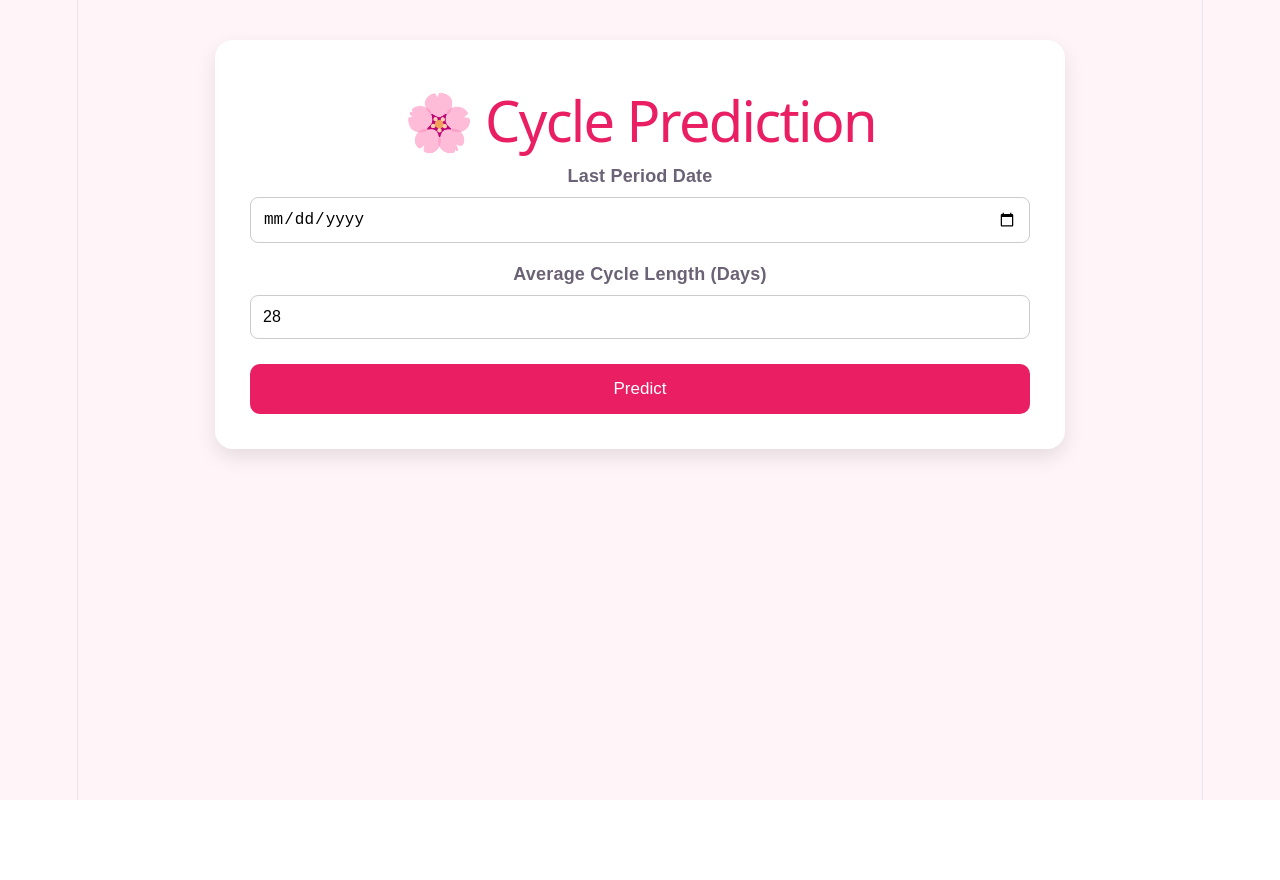
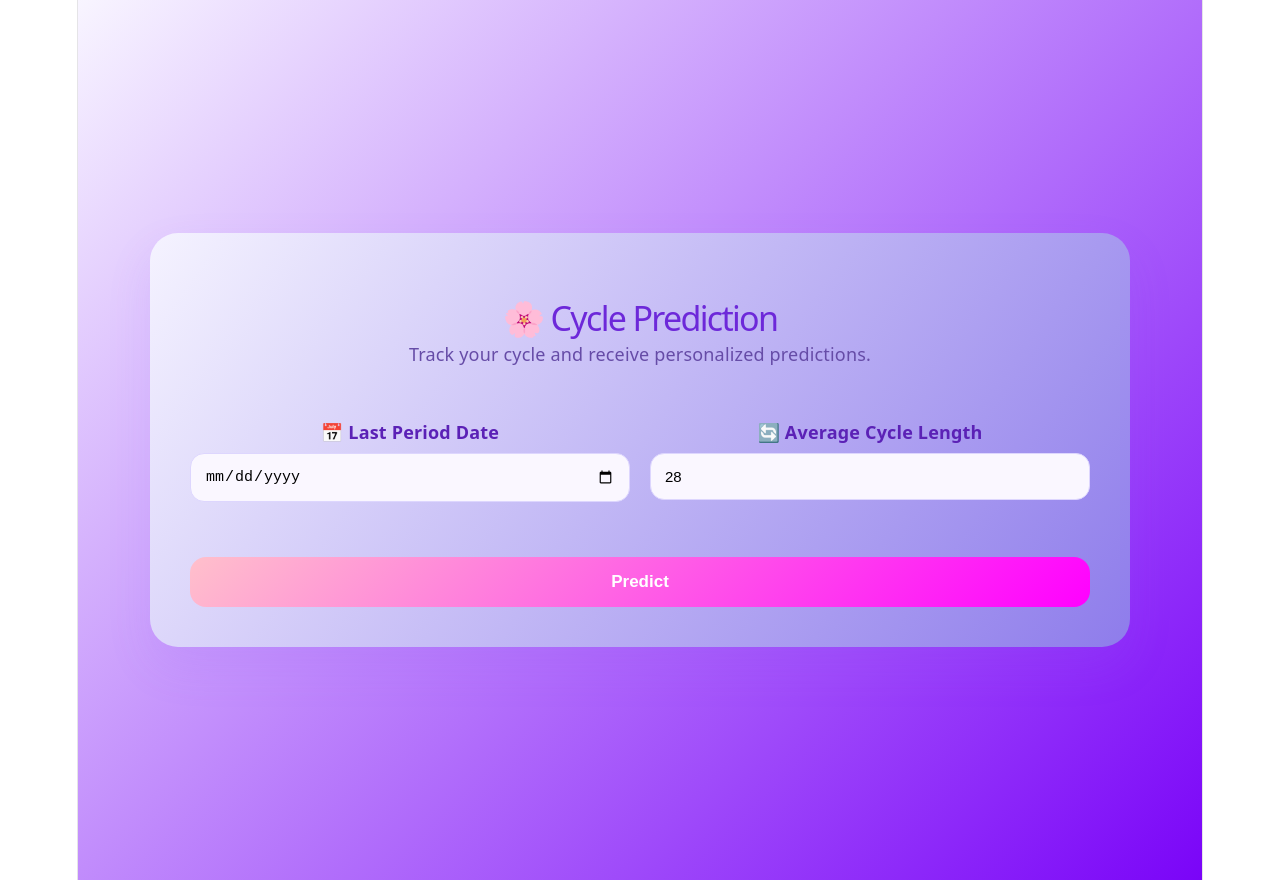
Before and after one commit to UnnatiKulsh-1229/women_healthcare, a React app in the folder frontend/: page /CycleTracker in a window 1280 px wide. Before the commit the page ends 800 px from the top, so only its background shows below. Built offline with nearby package versions, Linux system fonts and the light colour scheme; the HTML template or start-up script is replaced by a standard one.

Commit message:
Styling tracker and healthrecords

```diff
--- a/frontend/src/pages/CycleTracker.jsx
+++ b/frontend/src/pages/CycleTracker.jsx
@@ -1,18 +1,17 @@
 import { useState } from "react";
+import axios from "axios";
 import "../style/CycleTracker.css";
-import axios from "axios";
-const userEmail = localStorage.getItem("email");
+
 function Tracker() {
   const [lastPeriod, setLastPeriod] = useState("");
   const [cycleLength, setCycleLength] = useState(28);
-
   const [nextPeriod, setNextPeriod] = useState("");
   const [ovulationDay, setOvulationDay] = useState("");
   const [fertileStart, setFertileStart] = useState("");
   const [fertileEnd, setFertileEnd] = useState("");
   const [daysRemaining, setDaysRemaining] = useState("");
   const [cycleStatus, setCycleStatus] = useState("");
-
+  const userEmail = localStorage.getItem("email");
   const calculatePrediction = () => {
     if (!lastPeriod) {
       alert("Please select your last period date.");
@@ -94,23 +93,35 @@ function Tracker() {
       <div className="tracker-card">
 
         <h1>🌸 Cycle Prediction</h1>
+        <p className="tracker-subtitle">
+  Track your cycle and receive personalized predictions.
+</p>
 
-        <label>Last Period Date</label>
+       <div className="form-grid">
+
+  <div className="form-group">
+    <label>📅 Last Period Date</label>
 
     <input
       type="date"
       value={lastPeriod}
       onChange={(e) => setLastPeriod(e.target.value)}
     />
+  </div>
 
-        <label>Average Cycle Length (Days)</label>
+  <div className="form-group">
+    <label>🔄 Average Cycle Length</label>
 
     <input
       type="number"
+      min="21"
+      max="40"
       value={cycleLength}
       onChange={(e) => setCycleLength(e.target.value)}
     />
+  </div>
 
+</div>
         <button
           className="predict-btn"
           onClick={calculatePrediction}
@@ -124,20 +135,39 @@ function Tracker() {
 
             <div className="prediction-card">
               <h3>🌸 Next Period</h3>
-              <p>{new Date(nextPeriod).toDateString()}</p>
-              <p>{nextPeriod}</p>
+              <p>
+  {new Date(nextPeriod).toLocaleDateString("en-IN", {
+    day: "numeric",
+    month: "long",
+    year: "numeric",
+  })}
+</p>
             </div>
 
             <div className="prediction-card">
               <h3>🥚 Ovulation Day</h3>
-              <p>{ovulationDay}</p>
+              <p>
+  {new Date(ovulationDay).toLocaleDateString("en-IN", {
+    day: "numeric",
+    month: "long",
+    year: "numeric",
+  })}
+</p>
             </div>
 
             <div className="prediction-card">
               <h3>💖 Fertile Window</h3>
-              <p>{fertileStart}</p>
-              <p>to</p>
-              <p>{fertileEnd}</p>
+              <p>
+  {new Date(fertileStart).toLocaleDateString("en-IN", {
+    day: "numeric",
+    month: "long",
+    year: "numeric",
+  })} to {new Date(fertileEnd).toLocaleDateString("en-IN", {
+    day: "numeric",
+    month: "long",
+    year: "numeric",
+  })}
+</p>
             </div>
 
             <div className="prediction-card">
--- a/frontend/src/pages/Dashboard.jsx
+++ b/frontend/src/pages/Dashboard.jsx
@@ -4,17 +4,54 @@ import { useNavigate } from "react-router-dom";
 import Sidebar from "../components/Sidebar";
 import "../style/Dashboard.css";
 import Navbar from "../components/Navbar";
+import axios from "axios";
+import { useState } from "react";
 function Dashboard() {
   const navigate = useNavigate();
+  const email = localStorage.getItem("email");
+  const userName = email ? email.split("@")[0] : "User";
+
+  const [cycleData, setCycleData] = useState(null);
 
   useEffect(() => {
   const token = localStorage.getItem("token");
 
   if (!token) {
     navigate("/");
+    return;
   }
+
+  fetchCycleData();
+
 }, []);
+const fetchCycleData = async () => {
 
+  try {
+
+    const email = localStorage.getItem("email");
+
+    const response = await axios.get(
+      `http://localhost:5000/api/cycle/latest/${email}`
+    );
+
+    setCycleData(response.data);
+
+  } catch (err) {
+
+    console.log(err);
+  }
+};
+  const calculateCycleDay = () => {
+  if (!cycleData?.last_period) return "--";
+
+  const today = new Date();
+  const lastPeriod = new Date(cycleData.last_period);
+
+  const diffTime = today - lastPeriod;
+  const diffDays = Math.floor(diffTime / (1000 * 60 * 60 * 24));
+
+  return diffDays + 1;
+};
   const handleLogout = () => {
     localStorage.removeItem("token");
     localStorage.removeItem("email");
@@ -23,6 +60,19 @@ function Dashboard() {
 
     navigate("/", { replace: true });
   };
+  /*const fetchCycleData = async () => {
+  try {
+    const email = localStorage.getItem("email");
+
+    const response = await axios.get(
+      `http://localhost:5000/api/cycle/latest/${email}`
+    );
+
+    setCycleData(response.data);
+  } catch (err) {
+    console.log(err);
+  }
+};*/
 
   return (
     <div className="dashboard">
@@ -34,17 +84,20 @@ function Dashboard() {
       <div className="main-content">
         {/* Navbar */}
         <Navbar />
-        <div className="dashboard-header">
+        <div className="hero">
 
-          <div>
-            <h1>Hello, Unnati 👋</h1>
-            <p>Here's what's happening with your health today.</p>
+  <div className="hero-left">
+    <h1>Hello, {userName} 👋</h1>
+    <p>Here's what's happening with your cycle today.</p>
   </div>
 
-          <button className="logout-btn" onClick={handleLogout}>
-            Logout
-          </button>
-
+  <div className="cycle-day">
+    <span>📅</span>
+    <div>
+      <small>Today is</small>
+      <h3>Cycle Day {calculateCycleDay()}</h3>
+    </div>
+  </div>
 </div>
 
         {/* Cards */}
--- a/frontend/src/style/CycleTracker.css
+++ b/frontend/src/style/CycleTracker.css
@@ -1,178 +1,133 @@
-*{
-    box-sizing:border-box;
+/* Page Background */
+.tracker-container {
+    min-height: 100vh;
+    background: linear-gradient(135deg, #f8f5ff, #7a04f8);
+    display: flex;
+    justify-content: center;
+    align-items: center;
+    padding: 40px;
+}
+.form-grid{
+    display:grid;
+    grid-template-columns:repeat(auto-fit,minmax(280px,1fr));
+    gap:20px;
+    margin-bottom:25px;
 }
 
-body{
-    margin:0;
-    font-family:Arial, Helvetica, sans-serif;
-    background:#fff5f8;
+.form-group{
+    display:flex;
+    flex-direction:column;
+}
+.prediction-card h2{
+    font-size:28px;
+    color:#5B21B6;
+    margin:12px 0;
 }
 
-.tracker-container{
-
-    display:flex;
-    justify-content:center;
-    align-items:center;
-
-    padding:40px;
+.prediction-card small{
+    color:#8B5CF6;
+    font-size:14px;
+}
+/* Main Card */
+.tracker-card {
+    width: 100%;
+    max-width: 900px;
+    background: linear-gradient(126deg, #f5f3ff, #8e7ceb);
+    border-radius: 28px;
+    padding: 40px;
+    box-shadow: 0 20px 45px rgba(139,92,246,.12);
 }
 
-.tracker-card{
-
-    width:850px;
-
-    background:white;
-
-    padding:35px;
-
-    border-radius:18px;
-
-    box-shadow:0 8px 20px rgba(0,0,0,0.1);
-
+/* Heading */
+.tracker-card h1 {
+    text-align: center;
+    color: #6D28D9;
+    margin-bottom: 10px;
+    font-size: 34px;
 }
 
-.tracker-card h1{
-
-    text-align:center;
-
-    color:#e91e63;
-
-    margin-bottom:30px;
-
+.tracker-card label {
+    display: block;
+    margin-top: 22px;
+    margin-bottom: 8px;
+    color: #5B21B6;
+    font-weight: 600;
 }
 
-.tracker-card label{
-
-    display:block;
-
-    margin-top:18px;
-
-    font-weight:bold;
-
+/* Inputs */
+.tracker-card input {
+    width: 100%;
+    padding: 14px;
+    border-radius: 14px;
+    border: 1px solid #ddd6fe;
+    font-size: 16px;
+    background: #faf7ff;
+    outline: none;
+    transition: .3s;
+    box-sizing: border-box;
 }
 
-.tracker-card input{
-
-    width:100%;
-
-    padding:12px;
-
-    margin-top:8px;
-
-    border-radius:8px;
-
-    border:1px solid #ccc;
-
-    font-size:16px;
-
+.tracker-card input:focus {
+    border-color: #8B5CF6;
+    box-shadow: 0 0 0 4px rgba(139,92,246,.15);
 }
 
-.predict-btn{
-
-    width:100%;
-
-    padding:15px;
-
-    margin-top:25px;
-
-    background:#e91e63;
-
-    color:white;
-
-    border:none;
-
-    border-radius:10px;
-
-    cursor:pointer;
-
-    font-size:17px;
-
-    transition:.3s;
+.tracker-subtitle {
+    text-align: center;
+    color: #664ca7;
+    margin-bottom: 30px;
+    font-size: 18px;
+}
+/* Buttons */
+.predict-btn,
+.save-btn {
+    width: 100%;
+    margin-top: 30px;
+    padding: 15px;
+    border: none;
+    border-radius: 16px;
+    font-size: 17px;
+    font-weight: bold;
+    cursor: pointer;
+    transition: .3s;
+    color: white;
+    background: linear-gradient(135deg,pink,magenta);
 }
 
-.predict-btn:hover{
-
-    background:#c2185b;
-
+.predict-btn:hover,
+.save-btn:hover {
+    transform: translateY(-3px);
+    box-shadow: 0 12px 24px rgba(139,92,246,.25);
 }
 
-.prediction-section{
-
-    margin-top:35px;
-
-    display:grid;
-
-    grid-template-columns:repeat(auto-fit,minmax(230px,1fr));
-
-    gap:20px;
-
+/* Results Grid */
+.prediction-section {
+    margin-top: 35px;
+    display: grid;
+    grid-template-columns: repeat(auto-fit,minmax(220px,1fr));
+    gap: 20px;
 }
 
-.prediction-card{
-
-    background:#ffe8f1;
-
-    padding:20px;
-
-    border-radius:15px;
-
-    text-align:center;
-
-    box-shadow:0 3px 8px rgba(0,0,0,.08);
-
+/* Individual Card */
+.prediction-card {
+    background: linear-gradient(135deg,#ffffff,#8e7ceb);
+    border-radius: 20px;
+    padding: 20px;
+    box-shadow: 0 8px 20px rgba(139,92,246,.08);
+    transition: .3s;
 }
 
-.prediction-card h3{
-
-    color:#d81b60;
-
+.prediction-card:hover {
+    transform: translateY(-6px);
 }
 
-.prediction-card p{
-
-    font-size:16px;
-
-    margin:8px 0;
-
+.prediction-card h3 {
+    color: #7C3AED;
+    margin-bottom: 12px;
 }
 
-.save-btn{
-
-    grid-column:1/-1;
-
-    width:100%;
-
-    padding:15px;
-
-    background:#8e24aa;
-
-    color:white;
-
-    border:none;
-
-    border-radius:10px;
-
-    cursor:pointer;
-
-    font-size:18px;
-
-    transition:.3s;
+.prediction-card p {
+    color: #4C1D95;
+    font-size: 16px;
+    margin: 5px 0;
 }
-
-.save-btn:hover{
-
-    background:#6a1b9a;
-
-}
-
-@media(max-width:768px){
-
-.tracker-card{
-
-width:100%;
-
-padding:20px;
-
-}
-
-}
--- /dev/null
+++ b/frontend/src/style/HealthRecord.css
@@ -0,0 +1,123 @@
+.records-container{
+    min-height:100vh;
+    background:linear-gradient(135deg,#f8f5ff,#f3e8ff);
+    padding:40px;
+}
+
+.records-card{
+    max-width:1000px;
+    margin:auto;
+    background:white;
+    border-radius:25px;
+    padding:35px;
+    box-shadow:0 15px 35px rgba(139,92,246,.12);
+}
+
+.records-card h1{
+    color:#6D28D9;
+    margin-bottom:8px;
+}
+
+.records-card p{
+    color:#7C6F9E;
+    margin-bottom:30px;
+}
+
+.form-grid{
+    display:grid;
+    grid-template-columns:repeat(auto-fit,minmax(280px,1fr));
+    gap:20px;
+}
+
+.form-group{
+    display:flex;
+    flex-direction:column;
+}
+
+.form-group label{
+    margin-bottom:8px;
+    font-weight:600;
+    color:#5B21B6;
+}
+
+.form-group input,
+.form-group select{
+    padding:14px;
+    border-radius:14px;
+    border:1px solid #ddd6fe;
+    background:#faf7ff;
+    font-size:15px;
+    outline:none;
+}
+
+.form-group input:focus,
+.form-group select:focus{
+    border-color:#8B5CF6;
+    box-shadow:0 0 0 4px rgba(139,92,246,.15);
+}
+
+.upload-btn{
+    margin-top:30px;
+    width:100%;
+    padding:15px;
+    border:none;
+    border-radius:16px;
+    color:white;
+    font-size:17px;
+    font-weight:bold;
+    cursor:pointer;
+    background:linear-gradient(135deg,#8B5CF6,#C084FC);
+    transition:.3s;
+}
+
+.upload-btn:hover{
+    transform:translateY(-3px);
+}
+
+.records-grid{
+    margin-top:40px;
+    display:grid;
+    grid-template-columns:repeat(auto-fit,minmax(280px,1fr));
+    gap:20px;
+}
+
+.record-box{
+    background:#faf7ff;
+    border-radius:18px;
+    padding:20px;
+    box-shadow:0 8px 18px rgba(139,92,246,.08);
+}
+
+.record-box h3{
+    color:#6D28D9;
+}
+
+.record-box p{
+    margin:8px 0;
+    color:#555;
+}
+
+.record-actions{
+    display:flex;
+    justify-content:space-between;
+    margin-top:15px;
+}
+
+.view-btn,
+.delete-btn{
+    border:none;
+    padding:10px 18px;
+    border-radius:10px;
+    cursor:pointer;
+    text-decoration:none;
+}
+
+.view-btn{
+    background:#E9D5FF;
+    color:#5B21B6;
+}
+
+.delete-btn{
+    background:#FEE2E2;
+    color:#DC2626;
+}
```
Also changed, not shown: frontend/src/pages/HealthRecords.jsx (+70 -39 lines), frontend/src/style/Dashboard.css (+46 -37 lines), 2 other files (tests, documents, lock files or other folders). Lines whose indentation alone changed are shown as unchanged.
